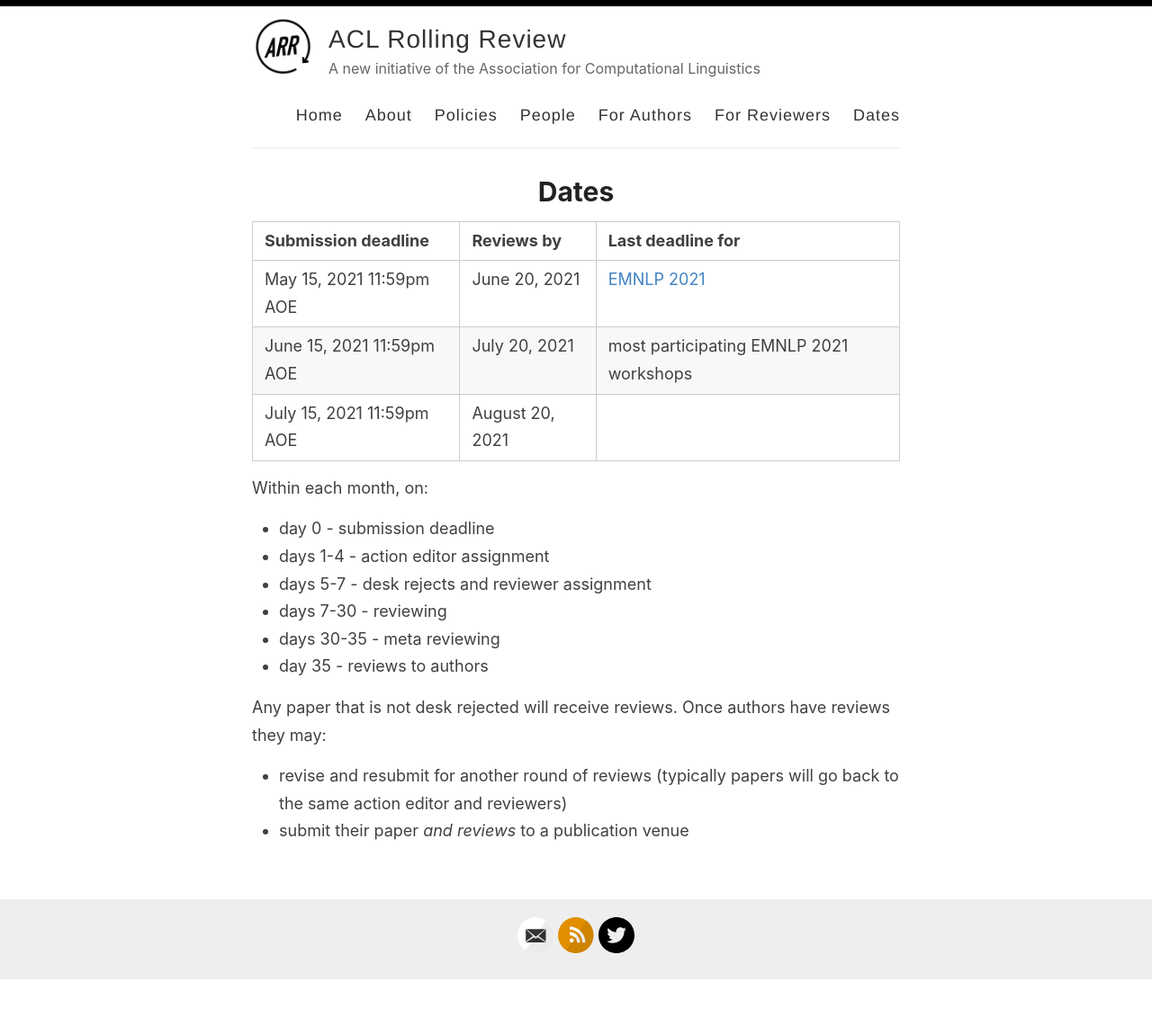
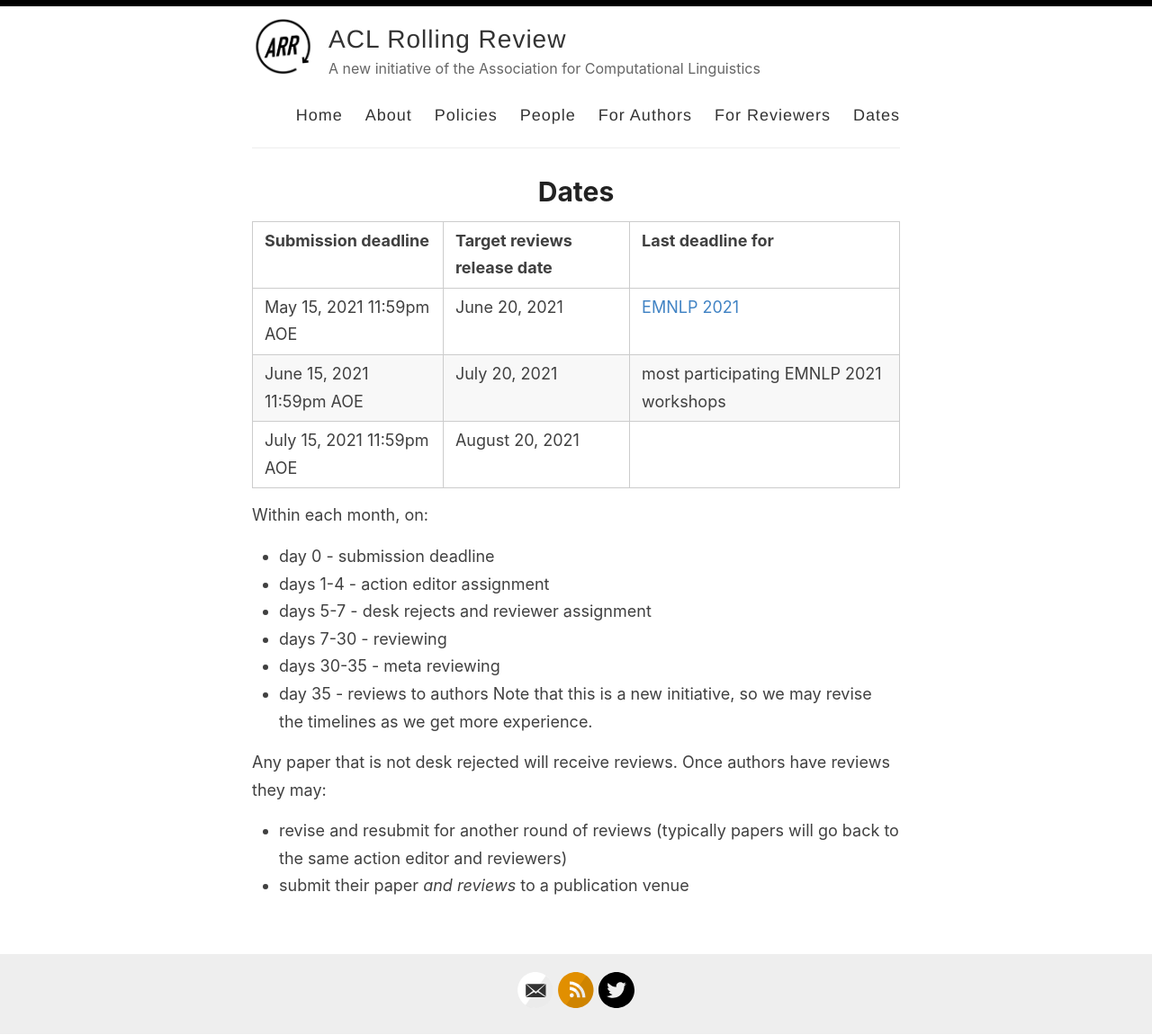
Before and after one commit to amitmerchant1990/reverie, a Jekyll site: the page built from dates.md, in a window 1280 px wide. Shown: the whole page at 90% size. Built offline with Jekyll 4.4.1, drawn with Linux system fonts in a browser that asks for light colours; before the commit the page ends 1089 px from its top, so only the background shows below that.

Commit message:
Update dates.md

```diff
--- a/dates.md
+++ b/dates.md
@@ -4,7 +4,7 @@
 permalink: /dates
 ---
 
-| Submission deadline | Reviews by | Last deadline for |
+| Submission deadline | Target reviews release date | Last deadline for |
 |---------------------|------------|-------------------|
 | May 15, 2021 11:59pm AOE |  June 20, 2021 | [EMNLP 2021](https://2021.emnlp.org/) |
 | June 15, 2021 11:59pm AOE |  July 20, 2021 | most participating EMNLP 2021 workshops |
@@ -17,6 +17,7 @@
 - days 7-30 - reviewing
 - days 30-35 - meta reviewing
 - day 35 - reviews to authors
+Note that this is a new initiative, so we may revise the timelines as we get more experience.
 
 Any paper that is not desk rejected will receive reviews. Once authors have reviews they may:
 - revise and resubmit for another round of reviews (typically papers will go back to the same action editor and reviewers)
```
